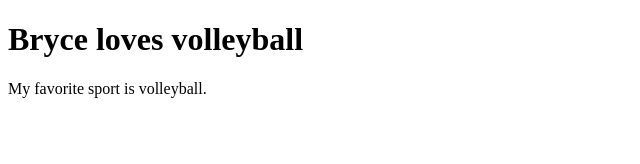
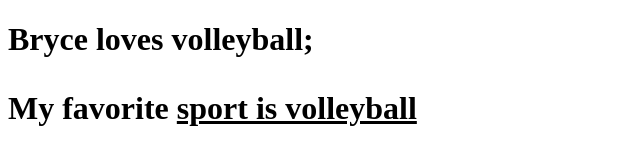
Before and after one commit to bkrein16/exploringCS, a plain HTML site: page index.html in a window 1280 px wide. Shown: the whole page, without its empty margins (0-640 px from the left). Drawn offline with Linux system fonts and the light colour scheme.

Commit message:
underlined

```diff
--- a/index.html
+++ b/index.html
@@ -1,7 +1,7 @@
 <!DOCTYPE html>
 <html>
  <body>
- 	<h1>Bryce loves volleyball</h1>
-   	<p>My favorite sport is volleyball.</p>
+ 	<h1>Bryce loves <b>volleyball</b>;
+   	<p>My favorite <u>sport is volleyball</u;.</p>
  </body>
 </html>
```
